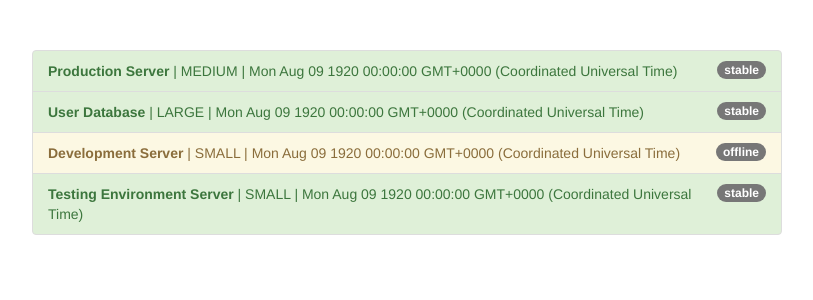
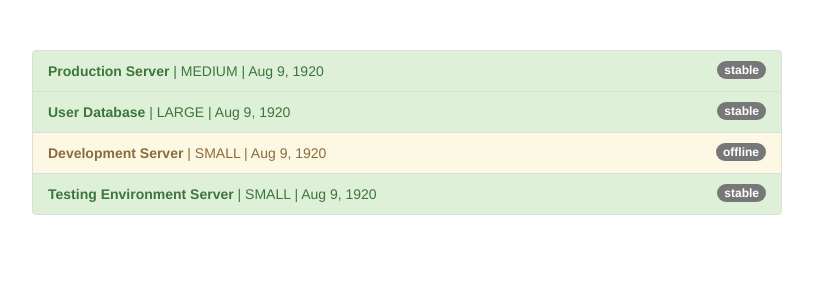
Before and after one commit to imkarin/angular-course, an Angular app in the folder pipes-start/: page / in a window 1280 px wide. Shown: the top 300 px of the page, without its empty margins (233-1046 px from the left). Built offline with nearby package versions, Linux system fonts and the light colour scheme.

Commit message:
Built-in pipes: uppercase and date

```diff
--- a/pipes-start/src/app/app.component.html
+++ b/pipes-start/src/app/app.component.html
@@ -12,7 +12,7 @@
           </span>
           <strong>{{ server.name }}</strong> |
           {{ server.instanceType | uppercase }} | <!-- built-in pipe: uppercase -->
-          {{ server.started }}
+          {{ server.started | date }} <!-- built-in pipe: date -->
         </li>
       </ul>
     </div>
```
